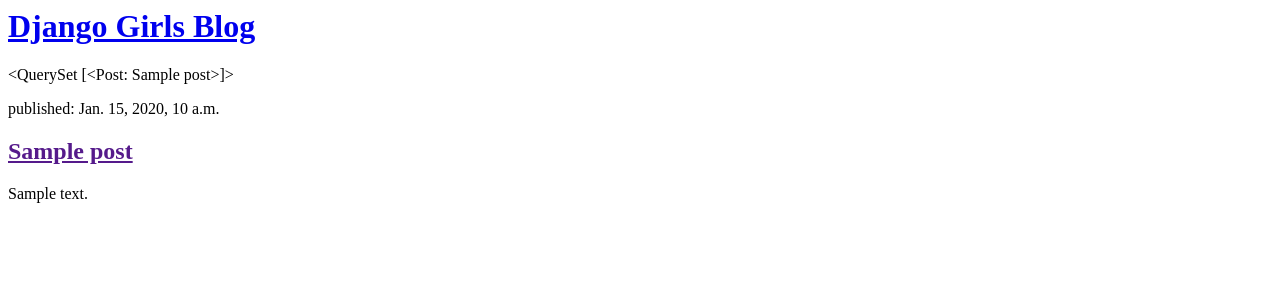
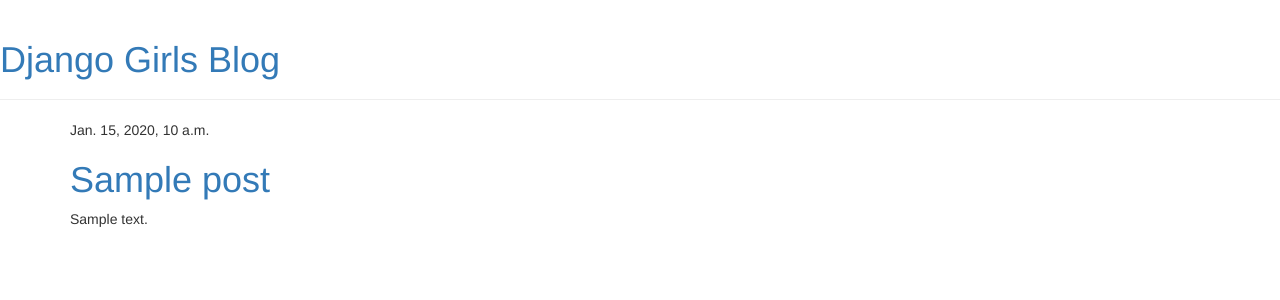
Before and after one commit to aaditya29/my-first-blog, a Django app: template blog/templates/blog/post_list.html in a window 1280 px wide. Shown: the top 300 px of the page. Run offline with Django 3.2, Linux system fonts and the light colour scheme; the template is opened without the code that fills it: values that come from a table or form of the project are taken from there, others are empty; tables that the repository leaves empty hold one stand-in row (values such as "Sample post"); some libraries are stand-ins or nearby versions.

Commit message:
Added view and template for detailed blog post as well as CSS

```diff
--- /dev/null
+++ b/blog/templates/blog/base.html
@@ -0,0 +1,23 @@
+{% load static %}
+<html>
+    <head>
+        <title>Django Girls blog</title>
+        <link rel="stylesheet" href="//maxcdn.bootstrapcdn.com/bootstrap/3.2.0/css/bootstrap.min.css">
+        <link rel="stylesheet" href="//maxcdn.bootstrapcdn.com/bootstrap/3.2.0/css/bootstrap-theme.min.css">
+        <link href='//fonts.googleapis.com/css?family=Lobster&subset=latin,latin-ext' rel='stylesheet' type='text/css'>
+        <link rel="stylesheet" href="{% static 'css/blog.css' %}">
+    </head>
+    <body>
+        <div class="page-header">
+        <h1><a href="/">Django Girls Blog</a></h1>
+    </div>
+    <div class="content container">
+        <div class="row">
+            <div class="col-md-8">
+            {% block content %}
+            {% endblock %}
+            </div>
+        </div>
+    </div>
+    </body>
+</html>
--- a/blog/templates/blog/post_list.html
+++ b/blog/templates/blog/post_list.html
@@ -1,20 +1,13 @@
-<html>
-    <head>
-        <title>Django Girls blog</title>
-    </head>
+{% extends 'blog/base.html' %}
 
-   <div>
-    <h1><a href="/">Django Girls Blog</a></h1>
-</div>
-
-{% for post in posts %}
-    <div>
-         {{posts}}
-
-        <p>published: {{ post.published_date }}</p>
-        <h2><a href="">{{ post.title }}</a></h2>
-        <p>{{ post.text|linebreaksbr }}</p>
-    </div>
-{% endfor %}
-    </body>
-</html>
+{% block content %}
+    {% for post in posts %}
+        <div class="post">
+            <div class="date">
+                {{ post.published_date }}
+            </div>
+            <h1><a href="{% url 'post_detail' pk=post.pk %}">{{ post.title }}</a></h1>
+            <p>{{ post.text|linebreaksbr }}</p>
+        </div>
+    {% endfor %}
+{% endblock %}
--- a/blog/urls.py
+++ b/blog/urls.py
@@ -3,5 +3,18 @@
 					#views from the blog application
 
 urlpatterns = [
-	path('', views.post_list, name = 'post_list'),
-	]
+    path('', views.post_list, name='post_list'),
+    path('post/<int:pk>/', views.post_detail, name='post_detail'),
+]
+#Here we assigning a view called post_list to the root URL. This URL pattern will
+#match an empty string and the Django URL resolver will ignore the domain name the prefixes
+#the full URL path
+
+#The lart, name='post_list', is the name of the URL that will be used to identify the view.
+"""
+The post/<int:pk> specififes a URL pattern
+
+post/ means that the URL should begin with the word post followed by a /
+<int:pk> means that Django expects an int value and will transfer it to a view as a variable called pk.
+/ it is sign again we need before finishing the URL
+"""
--- a/blog/views.py
+++ b/blog/views.py
@@ -4,6 +4,7 @@
 
 from django.shortcuts import render
 from django.utils import timezone
+from django.shortcuts import render, get_object_or_404
 from .models import Post#The . means current directory or current application
 
 # Create your views here.
@@ -11,5 +12,9 @@
 	posts = Post.objects.filter(published_date__lte=timezone.now()).order_by('published_date')
 	return render(request, 'blog/post_list.html', {})
 
+def post_detail(request,pk):
+	post = get_object_or_404(Post, pk=pk)
+	return render(request, 'blog/post_detail.html', {'post': post})
+
 #Here we greated a function called post_list that takes request and will return the value
 #it gets from calling another function render that will render(put together our template)
```
Also changed, not shown: blog/static/css/blog.css (added).
